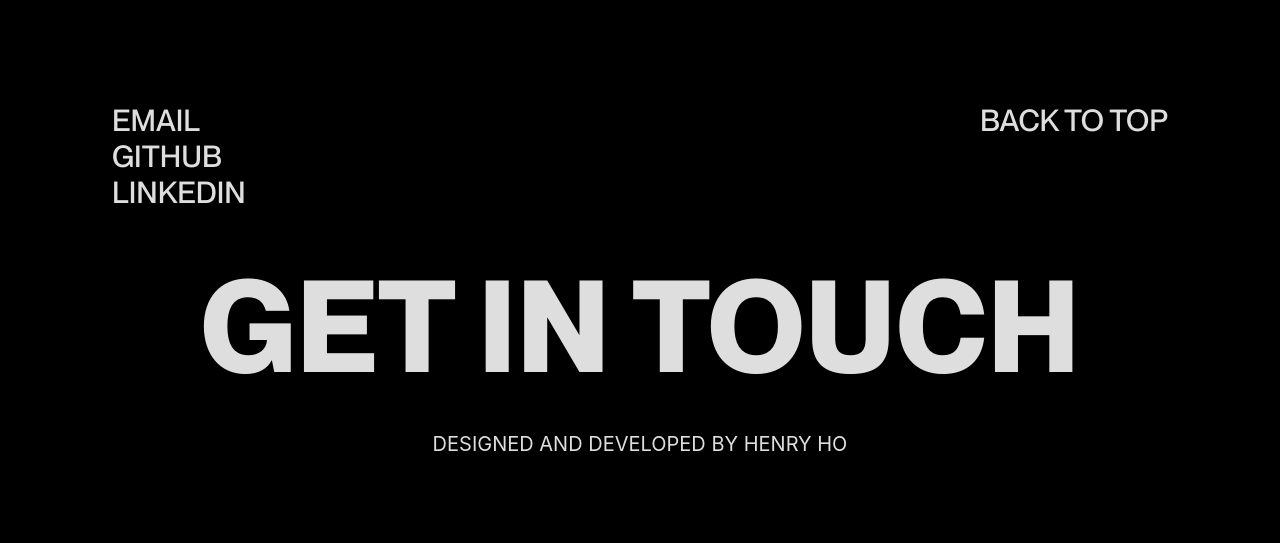
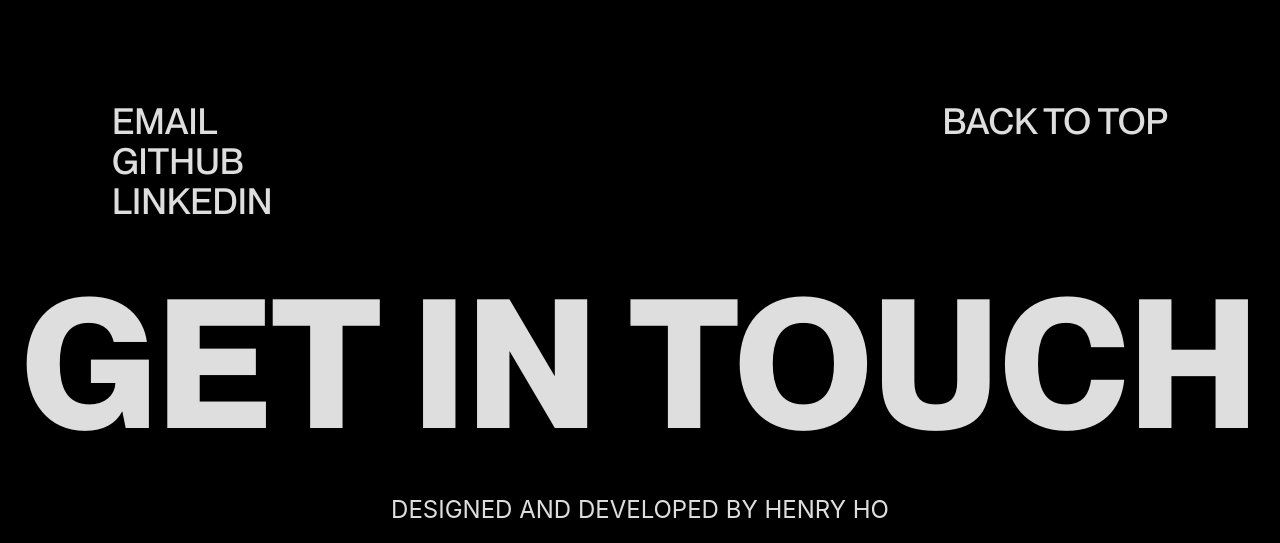
Before and after one commit to hai-henry/henry-portfolio, a React (Vite) app: page / in a window 1280 px wide. Shown: the part 1530-2073 px from the top of the page. Before the commit the page ends 2008 px from the top, so only its background shows below. Built offline with nearby package versions, Linux system fonts and the light colour scheme.

Commit message:
Updated style for laptop

```diff
--- a/src/components/Footer/Footer.tsx
+++ b/src/components/Footer/Footer.tsx
@@ -6,10 +6,10 @@ const Footer = () => {
             <footer className="w-screen h-3/4 flex flex-col gap-y-5 justify-end">
                 <div
                     className="w-auto h-auto flex flex-row justify-between
-                    px-5 lg:px-28
+                    px-5 md:px-28
                     py-8
                     font-montrealMedium
-                    text-xl lg:text-3xl
+                    text-xl md:text-2xl lg:text-3xl xl:text-4xl
                     uppercase"
                 >
                     <div className="w-auto h-auto flex flex-col items-start ">
@@ -47,12 +47,16 @@ const Footer = () => {
                 </div>
                 <h1
                     className="text-center
-                text-7xl lg:text-9xl
+                text-7xl md:text-8xl lg:text-9xl xl:text-[180px]
                 font-montrealBold uppercase"
                 >
                     Get in touch
                 </h1>
-                <p className="text-center text-xl uppercase px-5 py-5">
+                <p
+                    className="text-center
+                text-xl xl:text-2xl
+                uppercase px-5 py-5"
+                >
                     Designed and Developed by Henry Ho
                 </p>
             </footer>
--- a/src/components/ScrollToTop/ScrollToTop.tsx
+++ b/src/components/ScrollToTop/ScrollToTop.tsx
@@ -0,0 +1 @@
+// TODO: Create functionality for scrolltotop
```
